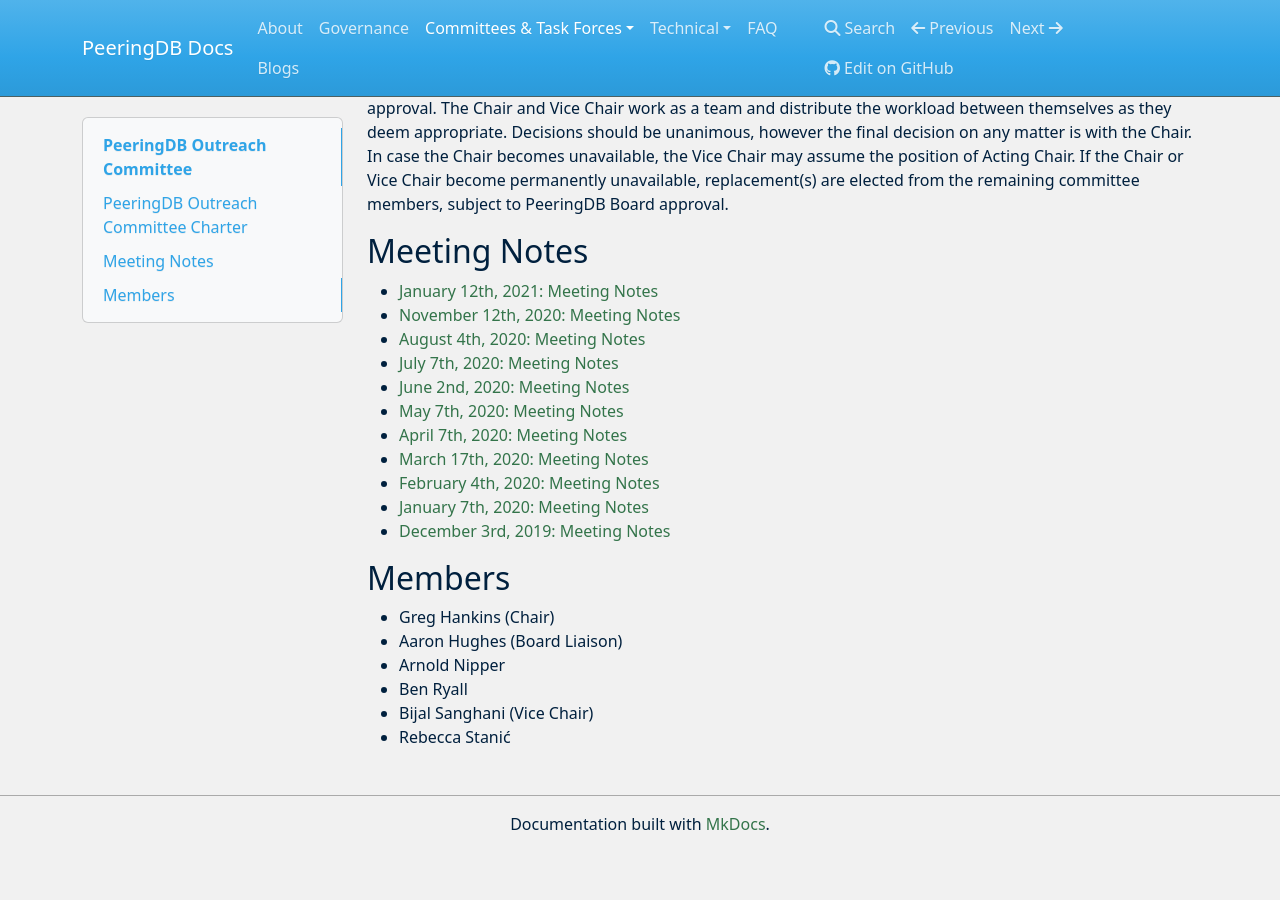
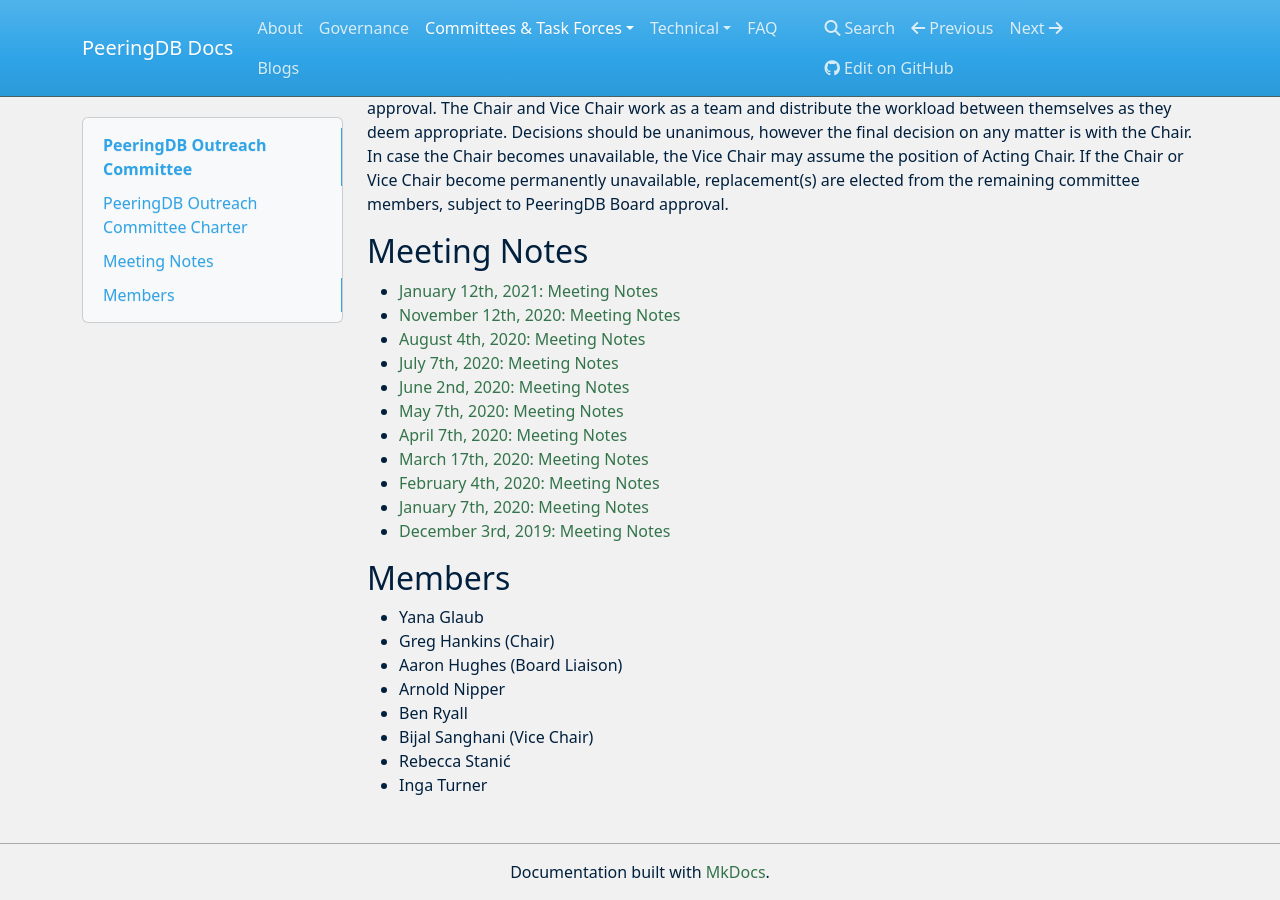
Before and after one commit to peeringdb/docs, an MkDocs documentation site: the page built from docs/committee/outreach/index.md, in a window 1280 px wide and 900 px high, scrolled down 1252 px. Built offline with MkDocs 1.6.1, drawn with Linux system fonts in a browser that asks for light colours; nearby versions of some CDN libraries; before the commit the page ends 2104 px from its top, so only the background shows below that.

Commit message:
OutreachComm: Add Inga and Yana.

```diff
--- a/docs/committee/outreach/index.md
+++ b/docs/committee/outreach/index.md
@@ -21,9 +21,11 @@
 
 ## Members
 
+- Yana Glaub
 - Greg Hankins (Chair)
 - Aaron Hughes (Board Liaison)
 - Arnold Nipper
 - Ben Ryall
 - Bijal Sanghani (Vice Chair)
 - Rebecca Stanić
+- Inga Turner
```
